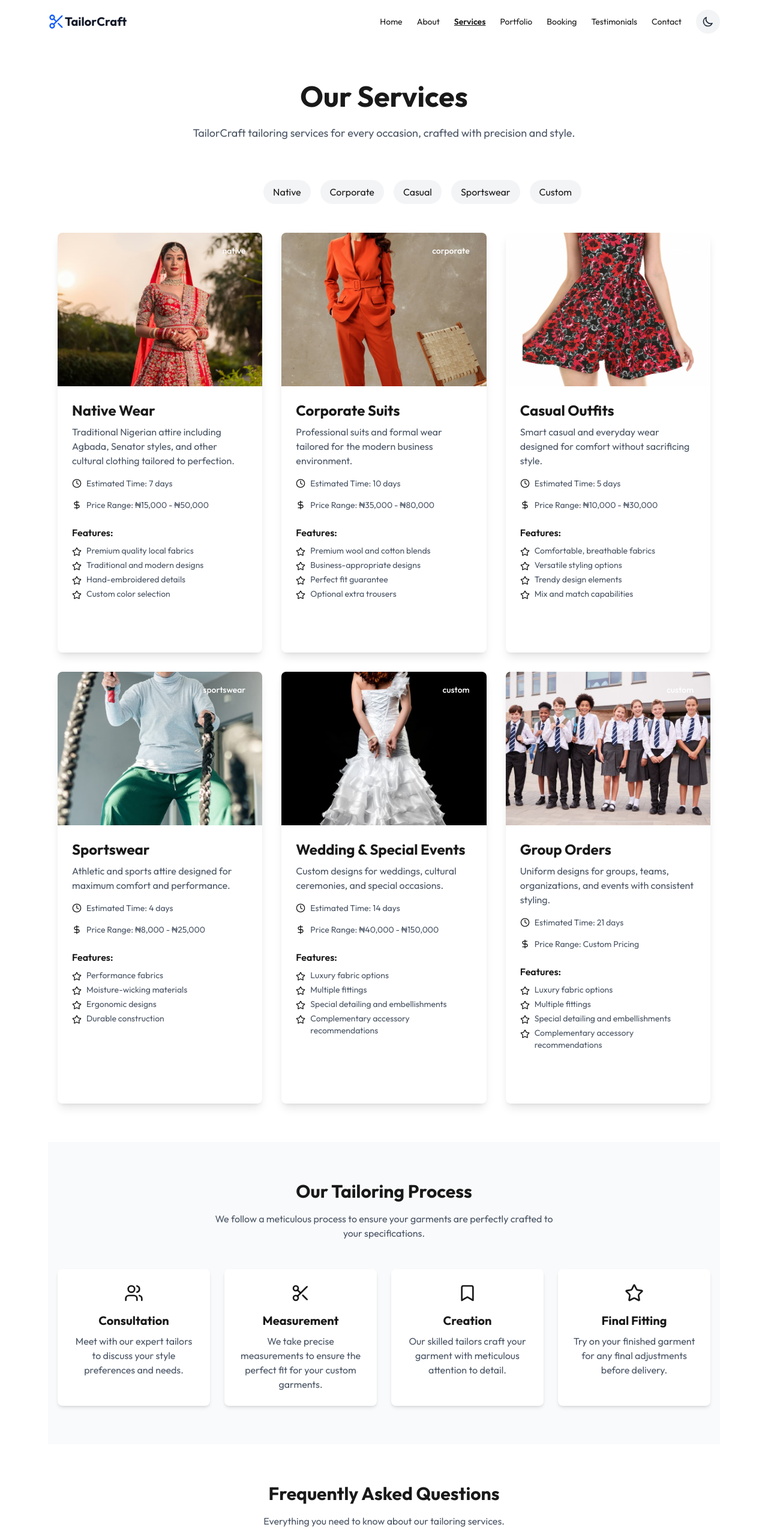
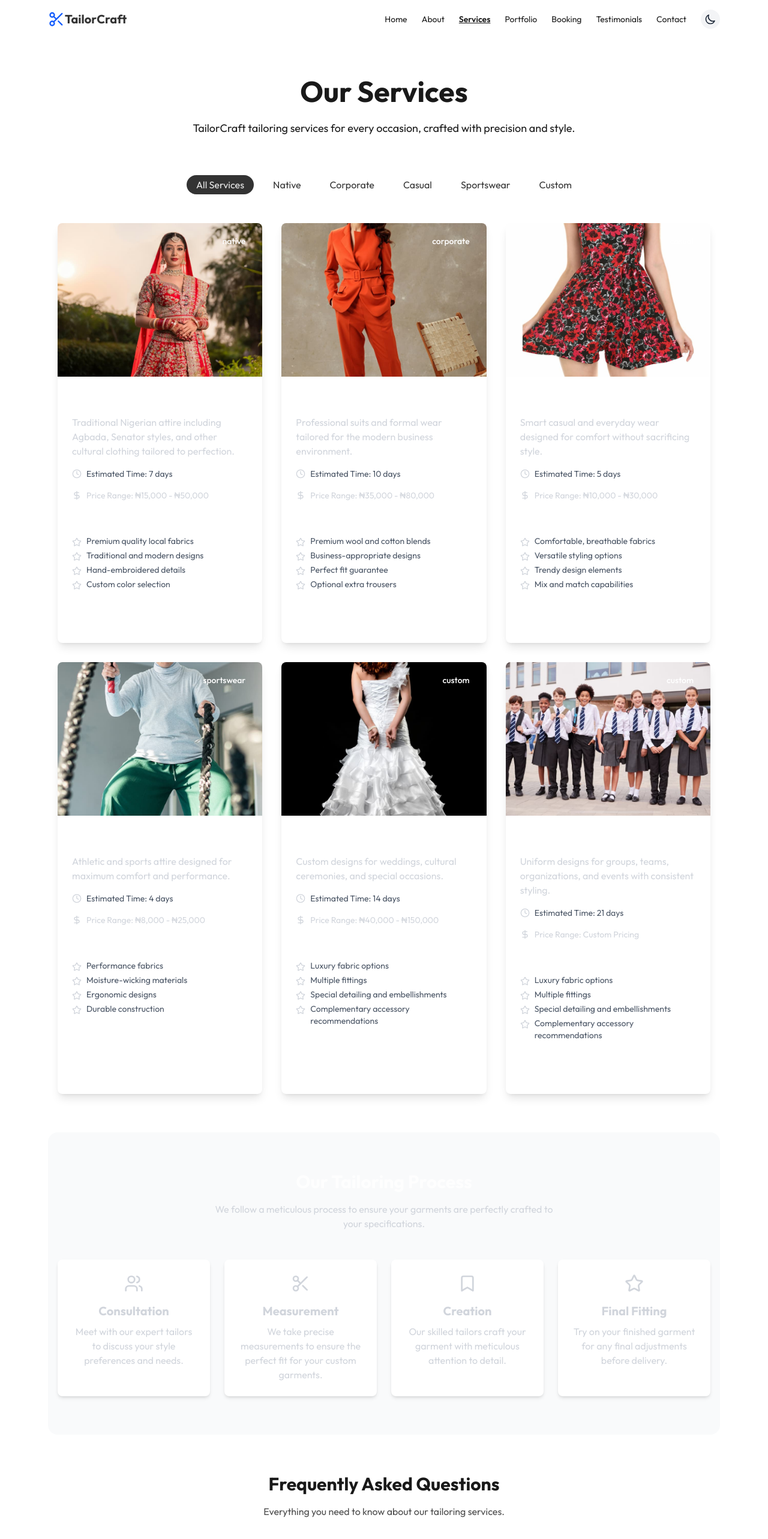
Before and after one commit to Chinweike99/tailor_craft, a Next.js app: page /services in a window 1280 px wide. Shown: the top 2566 px of the page at 60% size. Built offline with nearby package versions, Linux system fonts and the light colour scheme.

Commit message:
fix: all theme colors

```diff
--- a/src/app/about/page.tsx
+++ b/src/app/about/page.tsx
@@ -69,7 +69,7 @@ export default function AboutPage() {
       </section>
 
       {/* Our Process */}
-      <section className={"bg-gray-50 dark:bg-gray-900 py-16"}>
+      <section className={"bg-gray-50 dark:bg-gray-900/80 py-16 rounded-2xl"}>
         <div className="container mx-auto px-4">
           <motion.div
             initial={{ opacity: 0, y: 20 }}
@@ -173,7 +173,7 @@ export default function AboutPage() {
               whileInView={{ opacity: 1, y: 0 }}
               viewport={{ once: true }}
               transition={{ duration: 0.5, delay: member.delay }}
-              className="bg-white dark:bg-gray-800 rounded-lg overflow-hidden shadow-md"
+              className={`${themeMode === "dark" ? "bg-white/80 text-black/80" : "bg-gray-800 text-white"}  rounded-lg overflow-hidden shadow-md`}
             >
               <div className="relative h-64 odd:rotate-3 even:rotate-1">
                 <Image
@@ -208,7 +208,7 @@ export default function AboutPage() {
             </p>
             <Link
               href="/booking"
-              className={`${themeMode === "dark" ? "bg-white text-black/80 " : "bg-black/80 text-white"} inline-block font-medium px-6 py-3 rounded-md hover:bg-gray-100 transition-colors`}
+              className={`${themeMode === "dark" ? "bg-white text-black/90 " : "bg-black/90 text-white"} inline-block font-medium px-6 py-3 rounded-md hover:bg-gray-100 transition-colors`}
             >
               Book an Appointment
             </Link>
--- a/src/app/contact/page.tsx
+++ b/src/app/contact/page.tsx
@@ -50,7 +50,7 @@ export default function ContactPage() {
         transition={{ duration: 0.6 }}
       >
         <h1 className="text-4xl md:text-5xl font-bold mb-4">Get In Touch</h1>
-        <p className="text-lg text-gray-600 dark:text-gray-300 max-w-2xl mx-auto">
+        <p className="text-lg max-w-2xl mx-auto">
           Have a question or want to discuss your custom tailoring needs? We&apos;re here to help.
         </p>
       </motion.div>
@@ -61,7 +61,7 @@ export default function ContactPage() {
           animate={{ opacity: 1, x: 0 }}
           transition={{ duration: 0.6 }}
         >
-          <div className="bg-white dark:bg-gray-800 rounded-lg shadow-lg p-8">
+          <div className="bg-white dark:bg-gray-800 rounded-lg shadow-lg p-8 text-white/80">
             <h2 className="text-2xl font-bold mb-6">Contact Information</h2>
 
             <div className="space-y-6">
@@ -129,7 +129,7 @@ export default function ContactPage() {
           animate={{ opacity: 1, x: 0 }}
           transition={{ duration: 0.6, delay: 0.2 }}
         >
-          <div className="bg-white dark:bg-gray-800 rounded-lg shadow-lg p-8">
+          <div className="bg-white dark:bg-gray-800 rounded-lg shadow-lg p-8 text-white/80">
             <h2 className="text-2xl font-bold mb-6">Send Us a Message</h2>
 
             {isSuccess && (
--- a/src/app/portfolio/page.tsx
+++ b/src/app/portfolio/page.tsx
@@ -6,6 +6,7 @@ import { motion } from 'framer-motion';
 import { PortfolioItem } from '@/types/types';
 import { PortfolioCard } from '@/components/ui/PortfolioCard';
 import { PortfolioModal } from '@/components/ui/PortfolioModal';
+import { useTheme } from '@/hooks/useTheme';
 
 // Mock portfolio items
 const portfolioItems: PortfolioItem[] = [
@@ -95,6 +96,7 @@ const portfolioItems: PortfolioItem[] = [
 export default function PortfolioPage() {
   const [selectedCategory, setSelectedCategory] = useState<string | null>(null);
   const [selectedItem, setSelectedItem] = useState<PortfolioItem | null>(null);
+  const {themeMode} = useTheme();
 
 
   const filteredItems = selectedCategory
@@ -112,7 +114,7 @@ export default function PortfolioPage() {
           className="text-center max-w-3xl mx-auto"
         >
           <h1 className="text-4xl md:text-5xl font-bold mb-6">Our Portfolio</h1>
-          <p className="text-lg text-gray-600 dark:text-gray-300 mb-8">
+          <p className={`${themeMode === "dark" ? "text-gray-300" : "text-black/80"}text-lg  mb-8`}>
             Explore our collection of handcrafted garments created for clients with diverse tastes and needs.
           </p>
         </motion.div>
@@ -122,10 +124,10 @@ export default function PortfolioPage() {
         <div className="flex flex-wrap justify-center gap-4">
           <button
             onClick={() => setSelectedCategory(null)}
-            className={`px-4 py-2 rounded-full transition-colors ${
+            className={`px-4 py-1 rounded-full transition-colors ${
               selectedCategory === null
-                ? 'bg-primary text-white'
-                : 'bg-gray-100 dark:bg-gray-800 hover:bg-gray-200 dark:hover:bg-gray-700'
+                ? `${themeMode === "dark" ? "text-black/90 bg-white/80" : "text-white/90 bg-black/80"}`
+                : `${themeMode === "dark" ? "text-white/80 " : "text-black/80"}`
             }`}
           >
             All Works
@@ -134,11 +136,11 @@ export default function PortfolioPage() {
             <button
               key={category}
               onClick={() => setSelectedCategory(category)}
-              className={`px-4 py-2 rounded-full capitalize transition-colors ${
+              className={`px-4 py-1 rounded-full capitalize transition-colors ${
                 selectedCategory === category
-                  ? 'bg-primary text-white'
-                  : 'bg-gray-100 dark:bg-gray-800 hover:bg-gray-200 dark:hover:bg-gray-700'
-              }`}
+                  ? `${themeMode === "dark" ? "text-black/90 bg-white/80" : "text-white/90 bg-black/80"}`
+                  : `${themeMode === "dark" ? "text-white/80 " : "text-black/80"}`
+            }`}
             >
               {category}
             </button>
@@ -147,7 +149,7 @@ export default function PortfolioPage() {
       </section>
 
       {/* Portfolio Grid */}
-      <section className="container mx-auto px-4 mb-16">
+      <section className="container mx-auto  mb-16">
         <div className="grid grid-cols-1 sm:grid-cols-2 lg:grid-cols-3 gap-6">
           {filteredItems.map((item, index) => (
             <motion.div
@@ -185,15 +187,15 @@ export default function PortfolioPage() {
       )}
 
       {/* Call to Action */}
-      <section className="bg-gray-100 dark:bg-gray-900 py-16">
-        <div className="container mx-auto px-4 text-center">
+      <section className="bg-gray-100 dark:bg-gray-900 py-16 px-4 rounded-2xl">
+        <div className="container mx-auto text-center">
           <motion.div
             initial={{ opacity: 0, y: 20 }}
             whileInView={{ opacity: 1, y: 0 }}
             viewport={{ once: true }}
             transition={{ duration: 0.5 }}
           >
-            <h2 className="text-3xl font-bold mb-4">Impressed by Our Work?</h2>
+            <h2 className="text-3xl font-bold mb-4 text-white/80">Impressed by Our Work?</h2>
             <p className="max-w-xl mx-auto mb-8 text-gray-600 dark:text-gray-300">
               Let us create a custom piece tailored specifically for you. Schedule a consultation with our expert tailors today.
             </p>
--- a/src/app/services/page.tsx
+++ b/src/app/services/page.tsx
@@ -14,12 +14,15 @@ import {
   ChevronDown,
 } from "lucide-react";
 import { services } from "@/data/services";
+import { useTheme } from "@/hooks/useTheme";
 
 export default function ServicesPage() {
   const [selectedCategory, setSelectedCategory] = useState<string | null>(null);
   const [showAnswer, setShowAnswer] = useState(new Set());
   const [toggleChevron, setToggleChevron] = useState(false);
   const [currentIndex, setCurrentIndex] = useState<Record<string, number>>({});
+    const {themeMode} = useTheme();
+
 
   useEffect(() => {
     const initialIndex: Record<string, number> = {};
@@ -73,7 +76,7 @@ export default function ServicesPage() {
           className="text-center max-w-3xl mx-auto"
         >
           <h1 className="text-4xl md:text-5xl font-bold mb-6">Our Services</h1>
-          <p className="text-lg text-gray-600 dark:text-gray-300 mb-8">
+          <p className="text-lg mb-8">
             TailorCraft tailoring services for every occasion, crafted with
             precision and style.
           </p>
@@ -85,10 +88,10 @@ export default function ServicesPage() {
         <div className="flex flex-wrap justify-center gap-4">
           <button
             onClick={() => setSelectedCategory(null)}
-            className={`px-4 py-2 rounded-full transition-colors ${
+            className={`px-4 py-1 rounded-full transition-colors ${
               selectedCategory === null
-                ? "bg-primary text-white"
-                : "bg-gray-100 dark:bg-gray-800 hover:bg-gray-200 dark:hover:bg-gray-700"
+                ? `${themeMode === "dark" ? "text-black/90 bg-white/80" : "text-white/90 bg-black/80"}`
+                : `${themeMode === "dark" ? "text-white/80 " : "text-black/80"}`
             }`}
           >
             All Services
@@ -99,10 +102,10 @@ export default function ServicesPage() {
               <button
                 key={category}
                 onClick={() => setSelectedCategory(category)}
-                className={`px-4 py-2 rounded-full capitalize transition-colors ${
+                className={`px-4 py-1 rounded-full capitalize transition-colors ${
                   selectedCategory === category
-                    ? "bg-primary text-white"
-                    : "bg-gray-100 dark:bg-gray-800 hover:bg-gray-200 dark:hover:bg-gray-700"
+                    ? `${themeMode === "dark" ? "text-black/90 bg-white/80" : "text-white/90 bg-black/80"}`
+                    :  `${themeMode === "dark" ? "text-white/80 " : "text-black/80"}`
                 }`}
               >
                 {category}
@@ -147,32 +150,32 @@ export default function ServicesPage() {
                 </div>
               </div>
               <div className="p-6">
-                <h3 className="text-2xl font-bold mb-2">{service.title}</h3>
-                <p className="text-gray-600 dark:text-gray-300 mb-4">
+                <h3 className="text-2xl font-bold mb-2  text-white/80">{service.title}</h3>
+                <p className="text-gray-300 mb-4">
                   {service.description}
                 </p>
 
                 <div className="flex items-center mb-4">
-                  <Clock size={16} className="text-primary mr-2" />
+                  <Clock size={16} className="text-gray-300 mr-2" />
                   <span className="text-gray-600 dark:text-gray-300 text-sm">
                     Estimated Time: {service.estimatedDays} days
                   </span>
                 </div>
 
                 <div className="flex items-center mb-6">
-                  <DollarSign size={16} className="text-primary mr-2" />
-                  <span className="text-gray-600 dark:text-gray-300 text-sm">
+                  <DollarSign size={16} className="text-gray-300 mr-2" />
+                  <span className="text-gray-300 text-sm">
                     Price Range: {service.priceRange}
                   </span>
                 </div>
 
-                <h4 className="font-semibold mb-2">Features:</h4>
+                <h4 className="font-semibold mb-2 text-white/80">Features:</h4>
                 <ul className="mb-6">
                   {service.features?.map((feature, idx) => (
                     <li key={idx} className="flex items-start mb-1">
                       <Star
                         size={16}
-                        className="text-primary mr-2 mt-1 flex-shrink-0"
+                        className="text-gray-300 mr-2 mt-1 flex-shrink-0"
                       />
                       <span className="text-gray-600 dark:text-gray-300 text-sm">
                         {feature}
@@ -194,7 +197,7 @@ export default function ServicesPage() {
       </section>
 
       {/* Process Section */}
-      <section className="bg-gray-50 dark:bg-gray-900 py-16">
+      <section className="bg-gray-50 dark:bg-gray-900 py-16 rounded-2xl">
         <div className="container mx-auto px-4">
           <motion.div
             initial={{ opacity: 0, y: 20 }}
@@ -203,8 +206,8 @@ export default function ServicesPage() {
             transition={{ duration: 0.5 }}
             className="text-center max-w-xl mx-auto mb-12"
           >
-            <h2 className="text-3xl font-bold mb-4">Our Tailoring Process</h2>
-            <p className="text-gray-600 dark:text-gray-300">
+            <h2 className="text-3xl font-bold mb-4 text-white/80">Our Tailoring Process</h2>
+            <p className="text-gray-300">
               We follow a meticulous process to ensure your garments are
               perfectly crafted to your specifications.
             </p>
@@ -213,25 +216,25 @@ export default function ServicesPage() {
           <div className="grid grid-cols-1 md:grid-cols-4 gap-6">
             {[
               {
-                icon: <Users size={32} className="text-primary" />,
+                icon: <Users size={32} className="text-gray-300" />,
                 title: "Consultation",
                 description:
                   "Meet with our expert tailors to discuss your style preferences and needs.",
               },
               {
-                icon: <Scissors size={32} className="text-primary" />,
+                icon: <Scissors size={32} className="text-gray-300" />,
                 title: "Measurement",
                 description:
                   "We take precise measurements to ensure the perfect fit for your custom garments.",
               },
               {
-                icon: <Bookmark size={32} className="text-primary" />,
+                icon: <Bookmark size={32} className="text-gray-300" />,
                 title: "Creation",
                 description:
                   "Our skilled tailors craft your garment with meticulous attention to detail.",
               },
               {
-                icon: <Star size={32} className="text-primary" />,
+                icon: <Star size={32} className="text-gray-300" />,
                 title: "Final Fitting",
                 description:
                   "Try on your finished garment for any final adjustments before delivery.",
@@ -246,8 +249,8 @@ export default function ServicesPage() {
                 className="bg-white dark:bg-gray-800 p-6 rounded-lg shadow-md text-center"
               >
                 <div className="flex justify-center mb-4">{step.icon}</div>
-                <h3 className="text-xl font-bold mb-2">{step.title}</h3>
-                <p className="text-gray-600 dark:text-gray-300">
+                <h3 className="text-xl font-bold mb-2 text-gray-300">{step.title}</h3>
+                <p className="text-gray-300">
                   {step.description}
                 </p>
               </motion.div>
@@ -268,7 +271,7 @@ export default function ServicesPage() {
           <h2 className="text-3xl font-bold mb-4">
             Frequently Asked Questions
           </h2>
-          <p className="text-gray-600 dark:text-gray-300">
+          <p className={`${themeMode === "dark" ? "text-gray-300" : "text-black/70"}`}>
             Everything you need to know about our tailoring services.
           </p>
         </motion.div>
@@ -309,7 +312,7 @@ export default function ServicesPage() {
               transition={{ duration: 0.5, delay: index * 0.1 }}
               className="mb-6 bg-white dark:bg-gray-800 rounded-lg p-6 shadow-md"
             >
-              <h3 className="text-xl font-bold mb-2 flex justify-between cursor-pointer">
+              <h3 className="text-xl font-bold mb-2 flex justify-between cursor-pointer text-gray-300">
                 {faq.question}
                 <ChevronDown
                   onClick={() => toggleAnswer(index)}
@@ -338,7 +341,7 @@ export default function ServicesPage() {
       </section>
 
       {/* Call to Action */}
-      <section className="bg-primary text-white py-16">
+      <section className="bg-primary py-16">
         <div className="container mx-auto px-4 text-center">
           <motion.div
             initial={{ opacity: 0, y: 20 }}
--- a/src/components/TestimonialCarousel.tsx
+++ b/src/components/TestimonialCarousel.tsx
@@ -85,7 +85,7 @@ export const TestimonialCarousel = ({testimonials}: TestimonialCarouselProps) =>
                 </div>
 
                 <div className='flex flex-col items-center'>
-                  <h4 className="text-lg font-bold">{testimonial.clientName}</h4>
+                  <h4 className="text-lg font-bold text-white/80">{testimonial.clientName}</h4>
                   <p className="text-sm text-gray-500 dark:text-gray-400">
                     {testimonial.serviceType.charAt(0).toUpperCase() +
                      testimonial.serviceType.slice(1)}
--- a/src/components/layout/Navbar.tsx
+++ b/src/components/layout/Navbar.tsx
@@ -1,163 +1,3 @@
-// import { Scissors } from "lucide-react";
-// import Link from "next/link";
-// import { usePathname } from "next/navigation";
-// import { useEffect, useState } from "react";
-// import {motion} from 'framer-motion'
-
-
-
-
-
-// const navLinks = [
-//     {name: "Home", path: "/"},
-//     {name: "About", path: "/about"},
-//     {name: "Services", path: "/services"},
-//     {name: "Portfolio", path: "/portfolio"},
-//     {name: "Testimonials", path: "/testimonials"},
-//     {name: "Contact", path: "/contact"},
-// ];
-
-// export const Navbar = () => {
-//     const [isScrolled, setIsScrolled] = useState(false);
-//     const [mobileMenuOpen, setMobileMenuOpen] = useState(false);
-//     const pathname = usePathname();
-//     // const {theme, setTheme} = useTheme();
-
-//     useEffect(()=> {
-//         const handleScroll = () => {
-//             setIsScrolled(window.scrollY > 20)
-//         };
-
-//         window.addEventListener('scroll', handleScroll);
-//         return () => {
-//             window.removeEventListener('scroll', handleScroll);
-//         };
-//     }, []);
-
-//     // const toggleTheme = () => {
-//     //     setTheme(theme === 'dark' ? 'light' : 'dark')
-//     // }
-
-
-//     const handleMobileMenuToggle = () => {
-//         setMobileMenuOpen(!mobileMenuOpen);
-//     }
-
-
-//     return (
-//         <header
-//         className={`fixed w-full top-0 left-0 z-50 transition-all duration-300 ${
-//             isScrolled ? 'bg-white/80 dark:bg-gray-900/80 backdrop-blur-lg shadow-sm py-3'
-//             : 'bg-transparent py-5'
-//         }`}
-//         >
-//             <div className="container mx-auto px-4">
-//                 <div>
-//                     <Link href="/" className="flex items-center">
-//                         <Scissors
-//                             size={28}
-//                             className={`${
-//                                 isScrolled || pathname !== '/'
-//                                 ? "text-primary"
-//                                 : 'text-white'
-//                             }`}
-//                         />
-//                         <span className={`font-bold text-xl ${
-//                             isScrolled || pathname !== '/'
-//                             ? 'text-gray-900 dark:text-white'
-//                             : "text-white"
-//                         }`}>
-//                         TailorCraft
-//                         </span>
-//                     </Link>
-
-
-//                  {/* Desktop Navigation */}
-//           <nav className="hidden md:flex items-center space-x-1">
-//             {navLinks.map((link) => (
-//               <Link
-//                 key={link.path}
-//                 href={link.path}
-//                 className={`relative px-4 py-2 rounded-md text-sm font-medium transition-colors ${
-//                   isScrolled || pathname !== '/'
-//                     ? pathname === link.path
-//                       ? 'text-primary'
-//                       : 'text-gray-700 hover:text-primary dark:text-gray-200 dark:hover:text-primary'
-//                     : pathname === link.path
-//                       ? 'text-white'
-//                       : 'text-white/80 hover:text-white'
-//                 }`}
-//               >
-//                 {link.name}
-//                 {pathname === link.path && (
-//                   <motion.div
-//                     className="absolute bottom-0 left-0 right-0 h-0.5 bg-primary mx-4"
-//                     layoutId="navbar-indicator"
-//                     transition={{ type: 'spring', stiffness: 300, damping: 30 }}
-//                   />
-//                 )}
-//               </Link>
-//             ))}
-//           </nav>
-
-//           {/* Right Side Actions */}
-//           <div className="flex items-center">
-//             {/* Theme Toggle */}
-//             <button
-//               onClick={toggleTheme}
-//               className={`p-2 rounded-full mr-2 ${
-//                 isScrolled || pathname !== '/'
-//                   ? 'text-gray-700 dark:text-gray-200'
-//                   : 'text-white'
-//               }`}
-//               aria-label="Toggle theme"
-//             >
-//               {theme === 'dark' ? <Sun size={20} /> : <Moon size={20} />}
-//             </button>
-
-//             {/* Book Now Button */}
-//             <div className="hidden md:block">
-//               <Button
-//                 as={Link}
-//                 href="/booking"
-//                 size="sm"
-//                 leftIcon={<PhoneCall size={16} />}
-//               >
-//                 Book Now
-//               </Button>
-//             </div>
-
-//             {/* Mobile Menu Button */}
-//             <button
-//               className="p-2 ml-4 rounded-md md:hidden"
-//               onClick={handleMobileMenuToggle}
-//               aria-label="Toggle menu"
-//             >
-//               {mobileMenuOpen ? (
-//                 <X
-//                   size={24}
-//                   className={`${
-//                     isScrolled || pathname !== '/'
-//                       ? 'text-gray-900 dark:text-white'
-//                       : 'text-white'
-//                   }`}
-//                 />
-//               ) : (
-//                 <Menu
-//                   size={24}
-//                   className={`${
-//                     isScrolled || pathname !== '/'
-//                       ? 'text-gray-900 dark:text-white'
-//                       : 'text-white'
-//                   }`}
-//                 />
-//               )}
-//             </button>
-//           </div>
-
-
-
-
 
 // components/layout/Navbar.tsx
 'use client';
@@ -168,6 +8,7 @@ import { usePathname } from 'next/navigation';
 import { motion, AnimatePresence } from 'framer-motion';
 import {  Menu, X, Scissors } from 'lucide-react';
 import ThemeToggle from '../ui/ThemeToggle';
+import { useTheme } from '@/hooks/useTheme';
 
 
 const navItems = [
@@ -184,6 +25,7 @@ const Navbar = () => {
   const [isScrolled, setIsScrolled] = useState(false);
   const [isOpen, setIsOpen] = useState(false);
   const pathname = usePathname();
+  const {themeMode} = useTheme();
 
 
 
@@ -238,7 +80,7 @@ const Navbar = () => {
                         />
                         <span className={`font-bold text-xl ${
                             isScrolled || pathname !== '/'
-                            ? 'text-gray-900 dark:text-white'
+                            ? `${themeMode === "dark" ? "text-white" : "text-black/80"}`
                             : "text-amber-600"
                         }`}>
                         TailorCraft
@@ -270,10 +112,10 @@ const Navbar = () => {
           <ThemeToggle />
           <button
             onClick={toggleMenu}
-            className="p-2 text-gray-700 dark:text-gray-200"
+            className={`${themeMode === "dark" ? "text-white" : "text-black/80"} p-2 text-gray-700 dark:text-gray-200`}
             aria-label="Toggle menu"
           >
-            {isOpen ? <X size={24} /> : <Menu size={24} />}
+            {isOpen ? <X size={24} className={`${themeMode === "dark" ? "text-white" : "text-black/80"}`}/> : <Menu size={24} className={`${themeMode === "dark" ? "text-white" : "text-black/80"}`}/>}
           </button>
         </div>
       </div>
--- a/src/components/ui/ThemeToggle.tsx
+++ b/src/components/ui/ThemeToggle.tsx
@@ -22,7 +22,7 @@ export default function ThemeToggle() {
       whileTap={{ scale: 0.9 }}
       whileHover={{ scale: 1.1 }}
       onClick={toggleThemeMode}
-      className="flex items-center justify-center w-10 h-10 rounded-full bg-gray-100 dark:bg-gray-800 hover:bg-gray-200 dark:hover:bg-gray-700 transition-colors duration-200"
+      className="flex items-center justify-center w-8 h-8 rounded-full bg-gray-100 transition-colors duration-200"
       aria-label={`Switch to ${themeMode === 'light' ? 'dark' : 'light'} mode`}
     >
       {themeMode === 'light' ? (
@@ -43,7 +43,7 @@ export default function ThemeToggle() {
       ) : (
         <svg
           xmlns="http://www.w3.org/2000/svg"
-          className="h-5 w-5 text-white"
+          className="h-5 w-5 text-gray-800"
           fill="none"
           viewBox="0 0 24 24"
           stroke="currentColor"
```
Also changed, not shown: src/app/booking/page.tsx (+4 -3 lines), src/app/page.tsx (+6 -6 lines), src/app/testimonials/page.tsx (+4 -4 lines).
